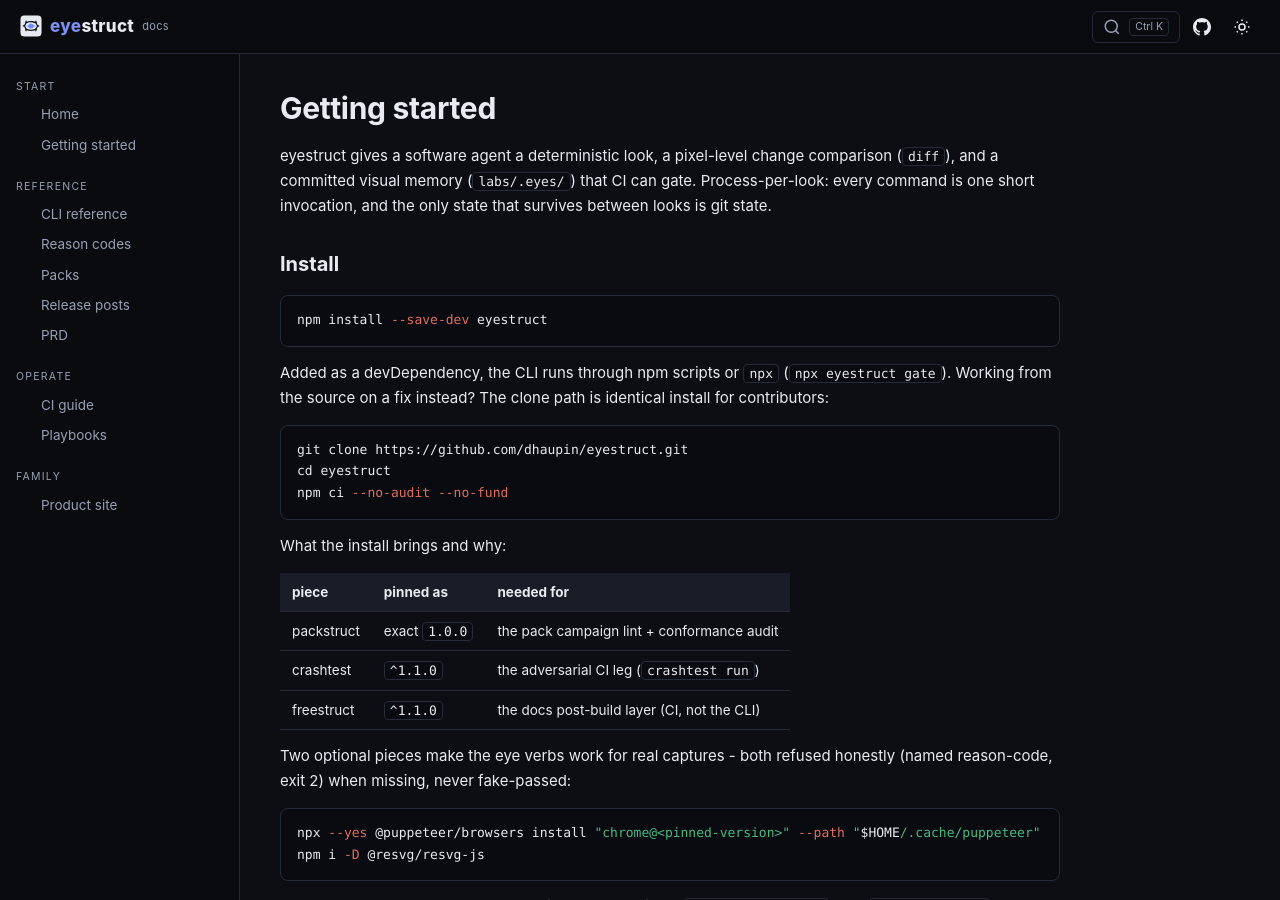
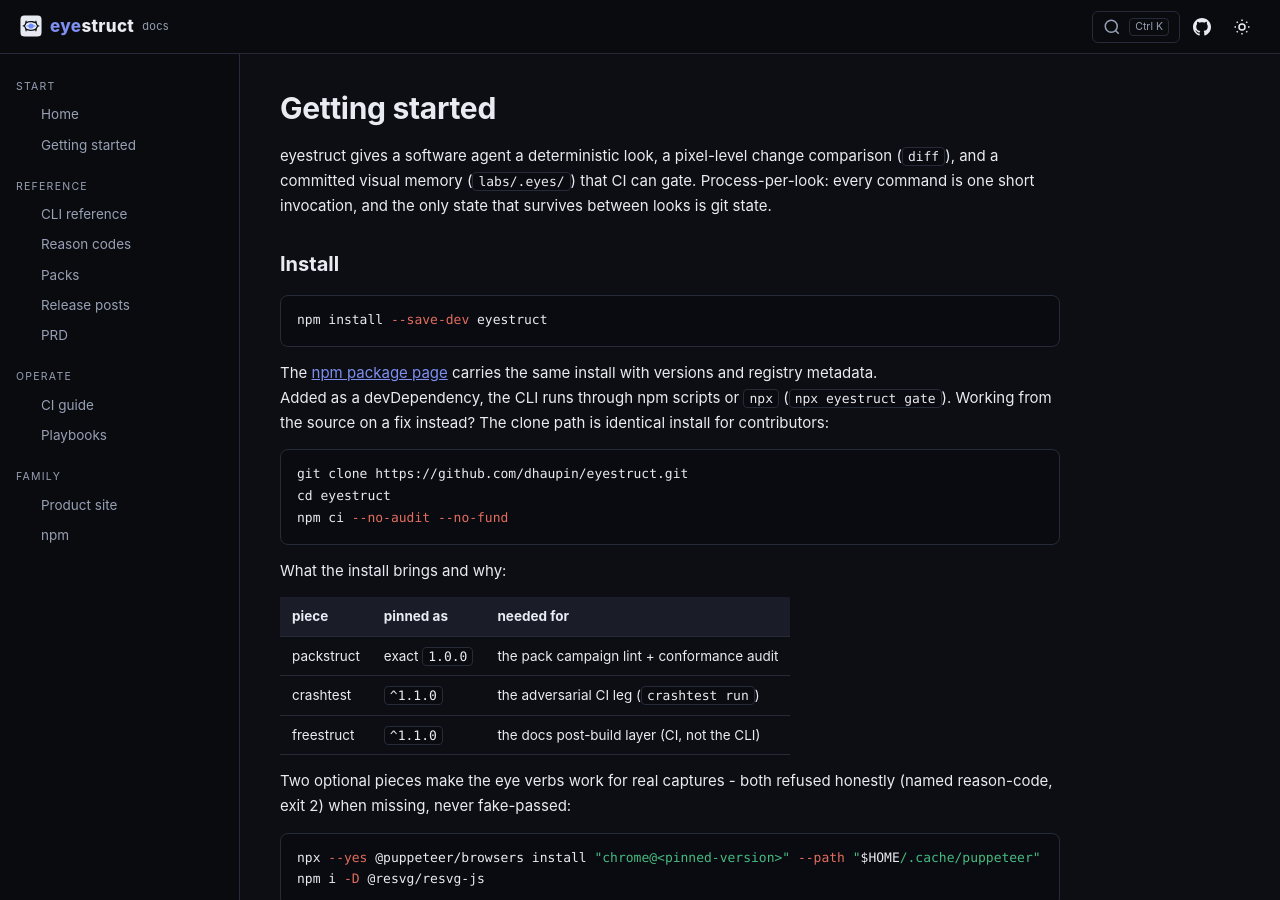
Before and after one commit to dhaupin/eyestruct, a Jekyll site: the page built from docs/start.md, in a window 1280 px wide and 900 px high. Built offline with Jekyll 4.4.1, drawn with Linux system fonts in a browser that asks for light colours.

Commit message:
docs+web: npm package links on both faces + the theme-key sync fix
Links to the npmjs.com/package/eyestruct page ride the web nav (header
via navItems), the landing install section, the docs Family sidebar, the
docs page footer, and start.md's install block. While in the docs
layout: the theme localStorage key was still flowforge-theme - the
bootstrap comment itself says keep it in sync with the web page's
eyestruct-theme, now actually true.

🤖 Generated with Codebuff
Co-Authored-By: Codebuff <noreply@codebuff.com>

````diff
--- a/docs/_data/nav.yml
+++ b/docs/_data/nav.yml
@@ -30,3 +30,5 @@
   items:
     - title: Product site
       url: https://eyestruct.creadev.org/
+    - title: npm
+      url: https://www.npmjs.com/package/eyestruct
--- a/docs/_layouts/default.html
+++ b/docs/_layouts/default.html
@@ -180,7 +180,7 @@
         // so only a persisted light theme needs flipping. Keep the key and
         // the palette in sync with the toggle handler below.
         try {
-            if (localStorage.getItem('flowforge-theme') === 'light') {
+            if (localStorage.getItem('eyestruct-theme') === 'light') {
                 document.documentElement.dataset.theme = 'light';
             }
         } catch (e) {}
@@ -239,7 +239,8 @@
     <main class="main">
         {{ content }}
         <div class="doc-footer">
-            eyestruct is <a href="https://github.com/dhaupin/eyestruct">open source</a> -
+            eyestruct is <a href="https://github.com/dhaupin/eyestruct">open source</a>,
+            installs from <a href="https://www.npmjs.com/package/eyestruct" target="_blank" rel="noopener">npm</a> -
             one of the struct-family rigs at <a href="https://creadev.org" target="_blank">Creadev.org</a>
         </div>
     </main>
@@ -261,7 +262,7 @@
         var el = document.documentElement;
         var next = el.dataset.theme === 'light' ? 'dark' : 'light';
         el.dataset.theme = next;
-        try { localStorage.setItem('flowforge-theme', next); } catch (e) {}
+        try { localStorage.setItem('eyestruct-theme', next); } catch (e) {}
     });
 
     // Sidebar (vant shape)
--- a/docs/start.md
+++ b/docs/start.md
@@ -17,6 +17,8 @@ only state that survives between looks is git state.
 ```bash
 npm install --save-dev eyestruct
 ```
+The [npm package page](https://www.npmjs.com/package/eyestruct) carries the
+same install with versions and registry metadata.
 
 Added as a devDependency, the CLI runs through npm scripts or `npx`
 (`npx eyestruct gate`). Working from the source on a fix instead? The
--- a/web/src/components/navItems.js
+++ b/web/src/components/navItems.js
@@ -12,7 +12,9 @@ export const NAV_ITEMS = [
   { label: 'Home', to: '/', end: true, group: 'site' },
   { label: 'Packs', to: '/packs', group: 'site' },
   { label: 'Status', to: '/status', group: 'site' },
-  // outbound surfaces (npm link rides after 0.9.0 publishes; never before)
+  // outbound surfaces (the user's stance: npm presence is treated as live
+  // going forward; flip-page lands "very soon")
+  { label: 'npm', href: 'https://www.npmjs.com/package/eyestruct', group: 'out' },
   { label: 'Docs', href: 'https://docs.creadev.org/eyestruct/', group: 'out' },
   { label: 'GitHub', href: 'https://github.com/dhaupin/eyestruct', group: 'out' },
 ]
--- a/web/src/pages/Home.jsx
+++ b/web/src/pages/Home.jsx
@@ -146,6 +146,10 @@ export default function Home() {
             A Node 20 CLI, no daemons, no background services of any kind.
           </p>
           <pre className="code"><span className="cm"># consumer path</span>{'\n'}<span className="k">npm</span> install --save-dev eyestruct{'\n'}{'\n'}<span className="cm"># contributor path (same install, from source)</span>{'\n'}<span className="k">git</span> clone https://github.com/dhaupin/eyestruct.git{'\n'}<span className="k">cd</span> eyestruct {'\n&&'} <span className="k">npm</span> ci --no-audit --no-fund</pre>
+          <p className="field-report">
+            Also on the <a href="https://www.npmjs.com/package/eyestruct">npm
+            package page</a> - same install, versions and registry metadata.
+          </p>
           <div className="cta-row">
             <a className="btn btn-primary" href={DOCS + '/start/'}>Getting started</a>
             <a className="btn btn-ghost" href={DOCS + '/playbooks/'}>Playbooks</a>
````
